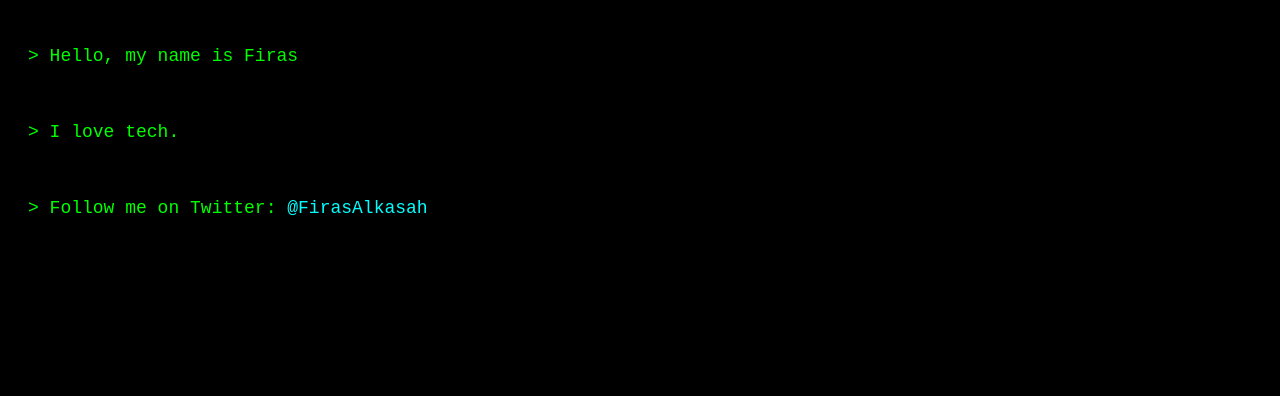
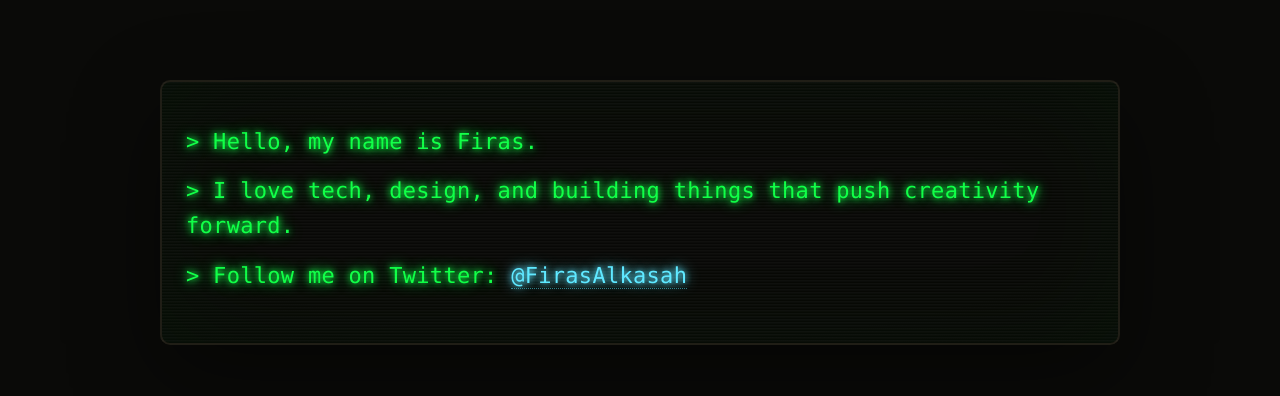
Before and after one commit to Redcmd121/firas-page, a plain HTML site: page index.html in a window 1280 px wide. Drawn offline with Linux system fonts and the light colour scheme.

Commit message:
Update index.html

```diff
--- a/index.html
+++ b/index.html
@@ -1,33 +1,182 @@
 <!DOCTYPE html>
 <html lang="en">
 <head>
-  <meta charset="UTF-8">
-  <title>Firas</title>
+  <meta charset="UTF-8" />
+  <meta name="viewport" content="width=device-width, initial-scale=1" />
+  <title>Firas // Terminal</title>
   <style>
-    body {
-      background: black;
-      color: #00ff00;
-      font-family: monospace;
-      padding: 20px;
-      font-size: 18px;
+    :root{
+      /* tweak these if you want */
+      --green: #19ff4d;             /* hacker green */
+      --cyan:  #63e6ff;             /* link color */
+      --type-speed: 28ms;           /* char speed */
+      --line-delay: 600ms;          /* delay between lines */
+      --glow: 0 0 6px #19ff4d, 0 0 14px #19ff4d;
     }
-    a {
-      color: #00ffff;
-      text-decoration: none;
+
+    html,body{
+      height:100%;
+      margin:0;
+      background:#0a0a08;           /* very dark, slightly warm (beige CRT vibe) */
+      color:var(--green);
+      font-family: ui-monospace, SFMono-Regular, Menlo, Monaco, "Liberation Mono",
+                   "Courier New", monospace;
+      line-height:1.6;
     }
-    .cursor {
-      display: inline-block;
-      animation: blink 1s step-start infinite;
+
+    .wrap{
+      position:relative;
+      max-width:960px;
+      margin:6vh auto;
+      padding:32px 24px 48px;
+      filter: contrast(1.02) saturate(1.05);
+    }
+
+    /* Terminal bezel-ish */
+    .screen{
+      position:relative;
+      padding:28px 24px 36px;
+      background:#0a0a08;
+      border:2px solid #222018;
+      border-radius:10px;
+      box-shadow:
+        inset 0 0 120px rgba(25,255,77,0.04),
+        0 30px 90px rgba(0,0,0,.45);
+    }
+
+    /* CRT scanlines + vignette + flicker */
+    .screen::after{
+      content:"";
+      position:absolute; inset:0;
+      background:
+        radial-gradient(ellipse at center,
+          rgba(0,0,0,0) 0%,
+          rgba(0,0,0,0) 60%,
+          rgba(0,0,0,.25) 100%),
+        repeating-linear-gradient(
+          to bottom,
+          rgba(255,255,255,0.03) 0px,
+          rgba(255,255,255,0.03) 1px,
+          rgba(0,0,0,0.10) 2px,
+          rgba(0,0,0,0.10) 3px
+        );
+      pointer-events:none;
+      mix-blend-mode: screen;
+      animation:flicker 2.2s infinite steps(60);
+    }
+
+    @keyframes flicker{
+      0%, 100% { opacity: .95; }
+      50%      { opacity: .90; }
+      60%      { opacity: .92; }
+      70%      { opacity: .88; }
+    }
+
+    .line{
+      white-space:pre-wrap;
+      text-shadow: var(--glow);
+      font-size: clamp(16px, 2.2vw, 22px);
+      margin: 14px 0;
+      letter-spacing: .3px;
+    }
+
+    .prompt{ color: var(--green); }
+    .cursor{
+      display:inline-block;
+      width: .6ch;
+      background: var(--green);
+      margin-left: 2px;
+      vertical-align: -2px;
+      animation: blink 1s steps(1, end) infinite;
+      box-shadow: var(--glow);
     }
     @keyframes blink { 50% { opacity: 0; } }
+
+    a{
+      color: var(--cyan);
+      text-decoration: none;
+      text-shadow: 0 0 6px var(--cyan), 0 0 14px var(--cyan);
+      border-bottom: 1px dotted rgba(99,230,255,.5);
+    }
+
+    /* Respect reduced motion settings */
+    @media (prefers-reduced-motion: reduce){
+      .screen::after{ animation:none; }
+      .cursor{ animation:none; }
+    }
   </style>
 </head>
 <body>
-  <p>> Hello, my name is Firas</p>
-  <br>
-  <p>> I love tech.</p>
-  <br>
-  <p>> Follow me on Twitter: <a href="https://x.com/FirasAlkasah">@FirasAlkasah</a></p>
-  <p class="cursor">█</p>
+  <div class="wrap">
+    <div class="screen" id="screen">
+      <!-- lines will be typed into here -->
+    </div>
+  </div>
+
+  <script>
+    // Define your lines here
+    const LINES = [
+      { text: "Hello, my name is Firas." },
+      { text: "I love tech, design, and building things that push creativity forward." },
+      { text: "Follow me on Twitter: ", link: { label: "@FirasAlkasah", href: "https://x.com/FirasAlkasah" } }
+    ];
+
+    const screen = document.getElementById('screen');
+
+    // Create a line element with a prompt and cursor
+    function createLine(){
+      const line = document.createElement('div');
+      line.className = 'line';
+      const prompt = document.createElement('span');
+      prompt.className = 'prompt';
+      prompt.textContent = "> ";
+      const content = document.createElement('span');
+      const cursor = document.createElement('span');
+      cursor.className = 'cursor';
+      line.appendChild(prompt);
+      line.appendChild(content);
+      line.appendChild(cursor);
+      screen.appendChild(line);
+      return { line, content, cursor };
+    }
+
+    // Typewriter that handles plain text + optional link at end
+    async function typeAll(){
+      for (let i = 0; i < LINES.length; i++){
+        const { text, link } = LINES[i];
+        const { content, cursor } = createLine();
+        await typeText(content, text);
+        if (link){
+          // space before link if needed
+          if (text && !text.endsWith(' ')) content.appendChild(document.createTextNode(' '));
+          const a = document.createElement('a');
+          a.href = link.href; a.target = "_blank"; a.rel = "noopener";
+          a.textContent = link.label;
+          content.appendChild(a);
+        }
+        // hold the cursor at end of this line briefly
+        await wait(parseInt(getComputedStyle(document.documentElement)
+                .getPropertyValue('--line-delay')));
+        // then remove the cursor (it will appear on next line)
+        cursor.remove();
+      }
+      // after final line, leave a steady cursor
+      const last = createLine();
+    }
+
+    function wait(ms){ return new Promise(res => setTimeout(res, ms)); }
+
+    async function typeText(node, str){
+      const speed = parseInt(getComputedStyle(document.documentElement)
+                    .getPropertyValue('--type-speed'));
+      for (let i=0; i<str.length; i++){
+        node.append(str[i]);
+        await wait(speed);
+      }
+    }
+
+    // fire it up
+    typeAll();
+  </script>
 </body>
 </html>
```
